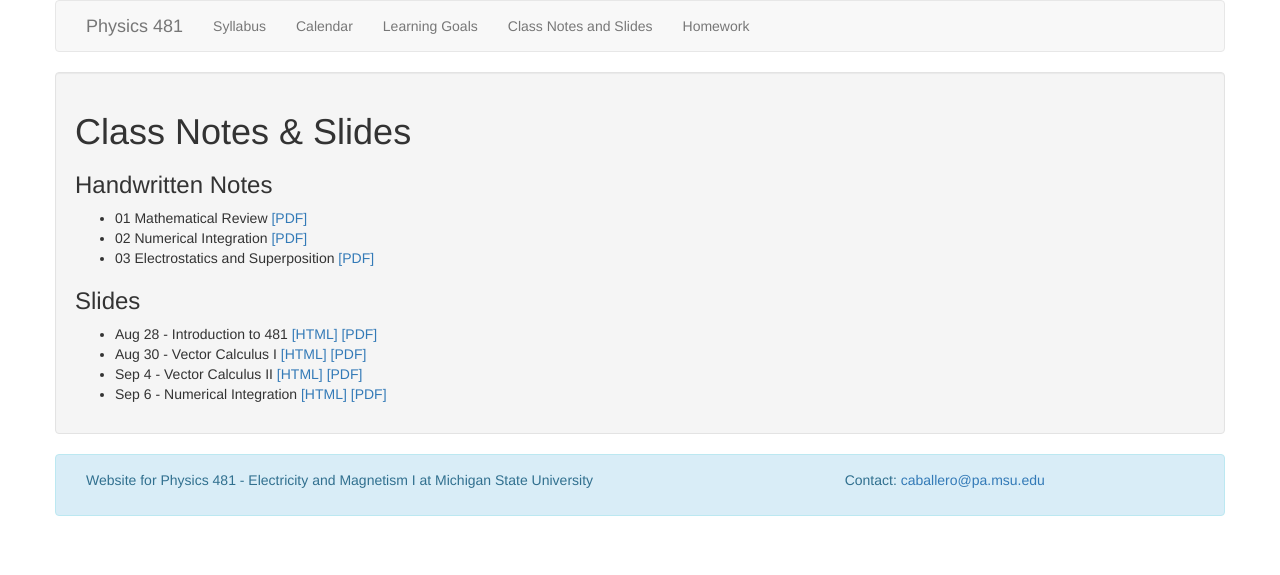
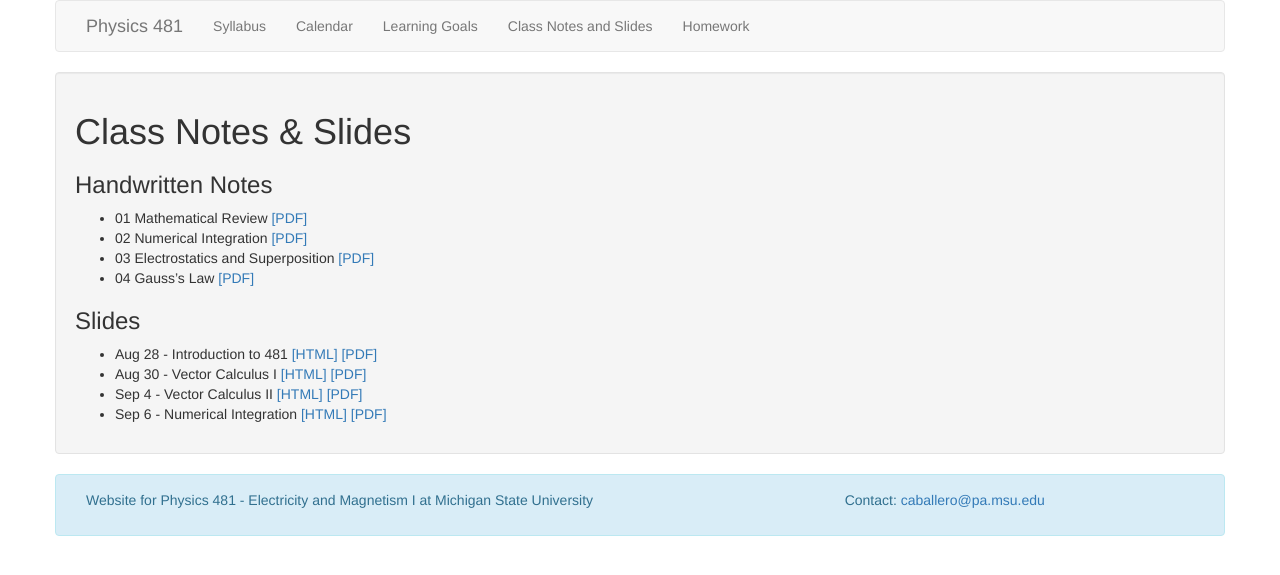
Before and after one commit to dannycab/phy481msu_f2019, a Jekyll site: the page built from notes/list_of_notes.md, in a window 1280 px wide. Shown: the top 575 px of the page. Built offline with Jekyll 4.4.1, drawn with Linux system fonts in a browser that asks for light colours.

Commit message:
updated with notes

```diff
--- a/notes/list_of_notes.md
+++ b/notes/list_of_notes.md
@@ -9,6 +9,7 @@ permalink: notes/index.html
 - 01 Mathematical Review [[PDF]](./handwritten/01_Mathematical_Review.pdf)
 - 02 Numerical Integration [[PDF]](./handwritten/02_Numerical_Integration.pdf)
 - 03 Electrostatics and Superposition [[PDF]](./handwritten/03_Electrostatics_and_Superposition.pdf)
+- 04 Gauss's Law [[PDF]](./handwritten/04_Gauss_Law.pdf)
 
 ### Slides
 
```
Also changed, not shown: 1 other file.
